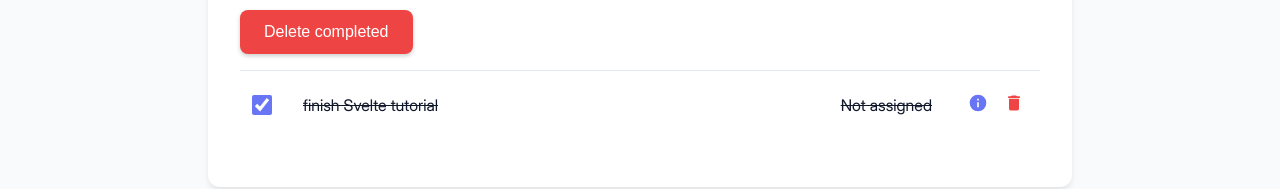
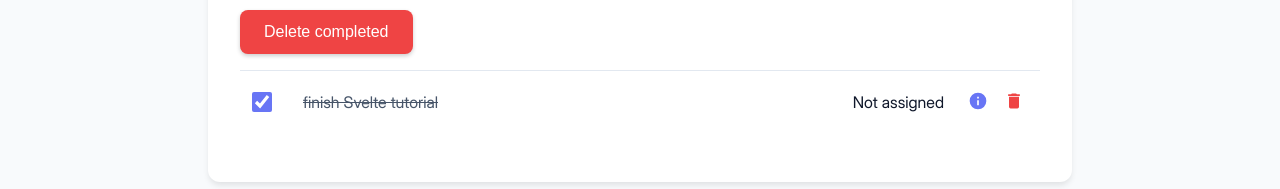
Before and after one commit to martincajka/todoapp-fe, a SvelteKit app: page /app in a window 1280 px wide. Both pictures are taken after a click on the checkbox 262 px from the left and 388 px from the top of the page. Shown: the part 576-765 px from the top of the page. Built offline with nearby package versions, Linux system fonts and the light colour scheme.

Commit message:
refactor todo display components for improved structure and styling; enhance done state visibility with updated styles

```diff
--- a/src/routes/app/+page.svelte
+++ b/src/routes/app/+page.svelte
@@ -165,13 +165,14 @@
 {/snippet}
 
 {#snippet doneRow(d)}
+  <div class="todo-wrapper">
     <div class="todo-header">
       <input type="checkbox" class="todo-checkbox" bind:checked={d.done} />
       <div class="todo-content">
         <span class="text-label">{d.text}</span>
       </div>
       <div class="todo-assignee">
-      <span class="text-label">{d.assignee.text}</span>
+        <span>{d.assignee.text}</span>
       </div>
       <div class="todo-actions">
         <IconButton aria-label="More info" onclick={() => toggleExpand(d)}>
@@ -187,13 +188,14 @@
       </div>
     </div>
     {#if expandedTodo === d}
-    <div>
+      <div class="todo-more-info" transition:slide>
         <p>Created At: {new Date(d.createdAt).toLocaleString()}</p>
         {#if d.deadline}
           <p>Deadline: {new Date(d.deadline).toLocaleString()}</p>
         {/if}
       </div>
     {/if}
+  </div>
 {/snippet}
 
 <style>
@@ -324,4 +326,10 @@
     padding-top: 1rem;
     border-top: 1px solid var(--color-border);
   }
+
+  .done-todo-box .text-label {
+    color: var(--color-text-secondary);
+    text-decoration: line-through;
+    text-decoration-color: var(--color-text-secondary);
+  }
 </style>
--- a/src/routes/app/FilteredTodos.svelte
+++ b/src/routes/app/FilteredTodos.svelte
@@ -25,8 +25,4 @@
     border-top: 1px solid var(--color-border);
     transition: all 0.2s ease;
   }
-
-  .done {
-    text-decoration: line-through;
-  }
 </style>
```
Lines whose indentation alone changed are shown as unchanged.
